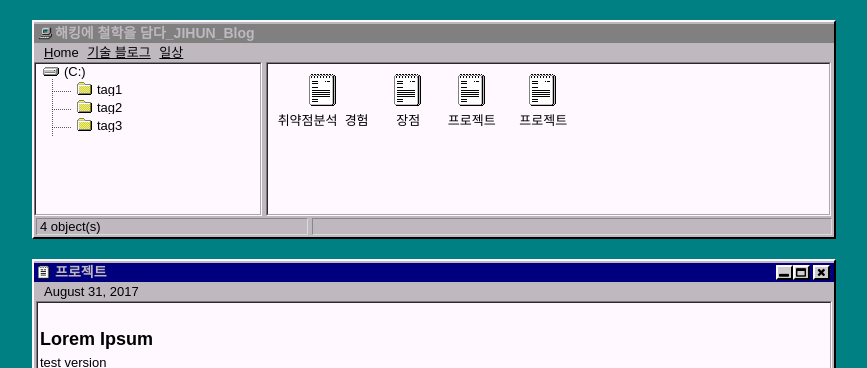
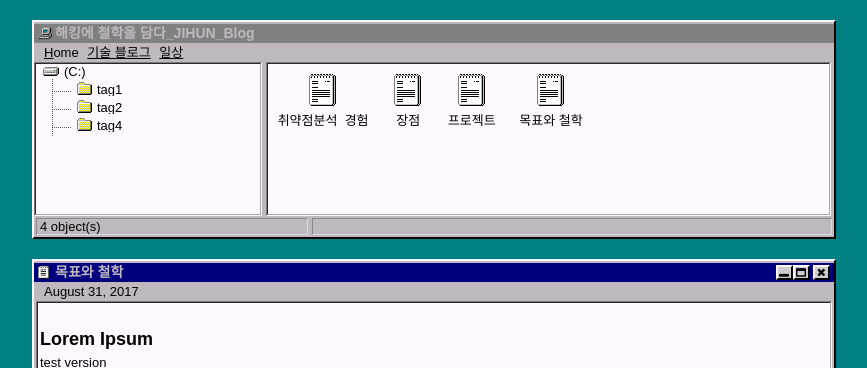
Before and after one commit to easy-day/easy-day.github.io, a Jekyll site: the page built from _posts/2017-08-31-lorem-ipsum.md, in a window 1280 px wide. Shown: the top 368 px of the page, without its empty margins (206-1073 px from the left). Built offline with Jekyll 4.4.1, drawn with Linux system fonts in a browser that asks for light colours.

Commit message:
Update 2017-08-31-lorem-ipsum.md

```diff
--- a/_posts/2017-08-31-lorem-ipsum.md
+++ b/_posts/2017-08-31-lorem-ipsum.md
@@ -1,7 +1,7 @@
 ---
 layout: default
-title: "프로젝트"
-tags: tag3
+title: "목표와 철학"
+tags: tag4
 ---
 
 ## Lorem Ipsum
```
